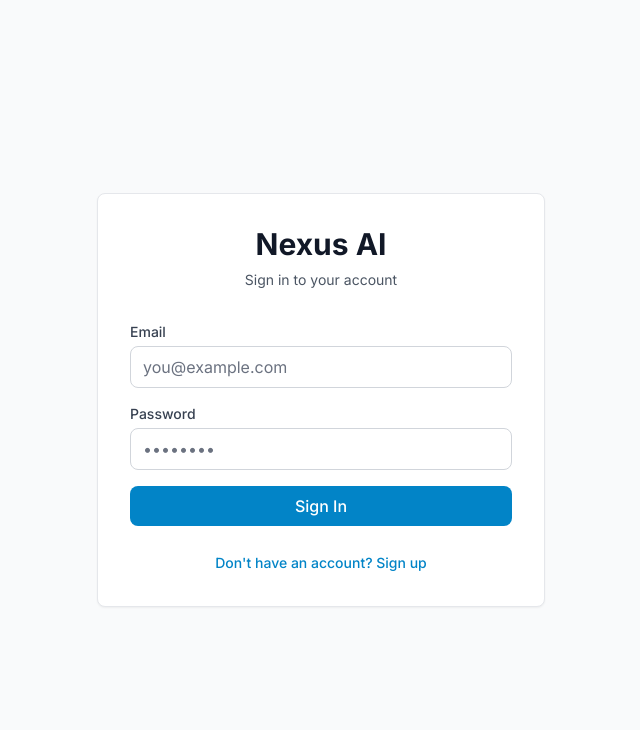
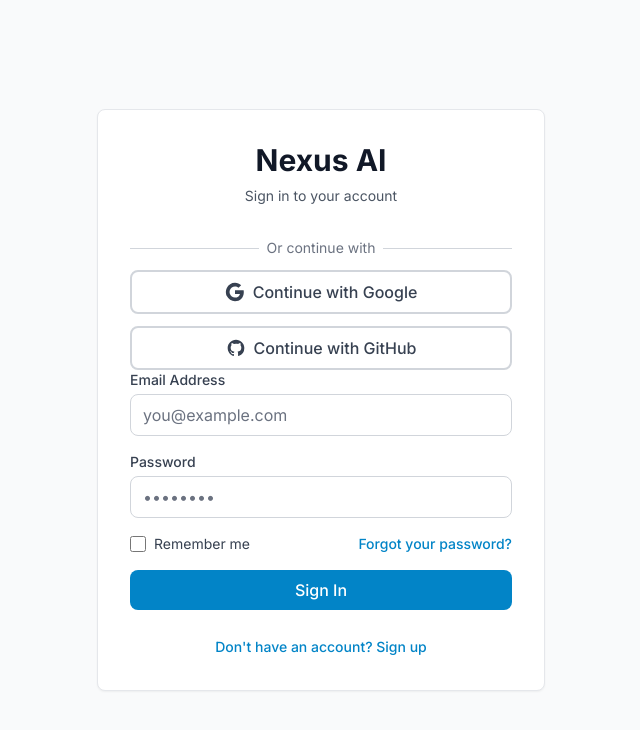
Before and after one commit to Nexus-Playbook/nexus-ai-client, a Next.js app: page /login in a window 1280 px wide. Shown: the top 730 px of the page, without its empty margins (319-959 px from the left). Built offline with nearby package versions, Linux system fonts and the light colour scheme; no server answers.

Commit message:
feat: improve login page functionality and design

```diff
--- a/src/app/login/page.tsx
+++ b/src/app/login/page.tsx
@@ -3,36 +3,27 @@
 import { useState } from 'react';
 import { useRouter } from 'next/navigation';
 import { useAuthStore } from '@/lib/auth-store';
-import { Button } from '@/components/ui/Button';
-import { Input } from '@/components/ui/Input';
 import { Card } from '@/components/ui/Card';
+import { LoginForm } from '@/components/auth/LoginForm';
+import { OAuthButtons } from '@/components/auth/OAuthButtons';
+import { LoginCredentials } from '@/types';
+import Link from 'next/link';
 
 export default function LoginPage() {
   const router = useRouter();
-  const { login, register } = useAuthStore();
-  const [isLogin, setIsLogin] = useState(true);
-  const [formData, setFormData] = useState({
-    email: '',
-    password: '',
-    name: '',
-  });
+  const { login } = useAuthStore();
   const [isLoading, setIsLoading] = useState(false);
   const [error, setError] = useState('');
 
-  const handleSubmit = async (e: React.FormEvent) => {
-    e.preventDefault();
+  const handleLogin = async (credentials: LoginCredentials) => {
     setError('');
     setIsLoading(true);
 
     try {
-      if (isLogin) {
-        await login(formData.email, formData.password);
-      } else {
-        await register(formData.email, formData.password, formData.name);
-      }
+      await login(credentials);
       router.push('/dashboard');
     } catch (err: any) {
-      setError(err.response?.data?.message || 'Authentication failed. Please try again.');
+      setError(err.response?.data?.message || 'Login failed. Please try again.');
     } finally {
       setIsLoading(false);
     }
@@ -44,66 +35,27 @@ export default function LoginPage() {
         <div className="text-center mb-8">
           <h1 className="text-3xl font-bold text-gray-900">Nexus AI</h1>
           <p className="mt-2 text-sm text-gray-600">
-            {isLogin ? 'Sign in to your account' : 'Create a new account'}
+            Sign in to your account
           </p>
         </div>
 
-        <form onSubmit={handleSubmit} className="space-y-4">
-          {!isLogin && (
-            <Input
-              label="Name"
-              type="text"
-              value={formData.name}
-              onChange={(e) => setFormData({ ...formData, name: e.target.value })}
-              placeholder="John Doe"
-              required
-            />
-          )}
+        {/* OAuth Buttons */}
+        <OAuthButtons />
 
-          <Input
-            label="Email"
-            type="email"
-            value={formData.email}
-            onChange={(e) => setFormData({ ...formData, email: e.target.value })}
-            placeholder="you@example.com"
-            required
-          />
-
-          <Input
-            label="Password"
-            type="password"
-            value={formData.password}
-            onChange={(e) => setFormData({ ...formData, password: e.target.value })}
-            placeholder="••••••••"
-            required
-          />
-
-          {error && (
-            <div className="p-3 bg-red-50 border border-red-200 rounded-lg">
-              <p className="text-sm text-red-600">{error}</p>
-            </div>
-          )}
-
-          <Button
-            type="submit"
-            className="w-full"
-            isLoading={isLoading}
-          >
-            {isLogin ? 'Sign In' : 'Sign Up'}
-          </Button>
-        </form>
+        {/* Login Form */}
+        <LoginForm
+          onSubmit={handleLogin}
+          isLoading={isLoading}
+          error={error}
+        />
 
         <div className="mt-6 text-center">
-          <button
-            type="button"
-            onClick={() => {
-              setIsLogin(!isLogin);
-              setError('');
-            }}
+          <Link
+            href="/signup"
             className="text-sm text-primary-600 hover:text-primary-700 font-medium"
           >
-            {isLogin ? "Don't have an account? Sign up" : 'Already have an account? Sign in'}
-          </button>
+            Don't have an account? Sign up
+          </Link>
         </div>
       </Card>
     </div>
```
